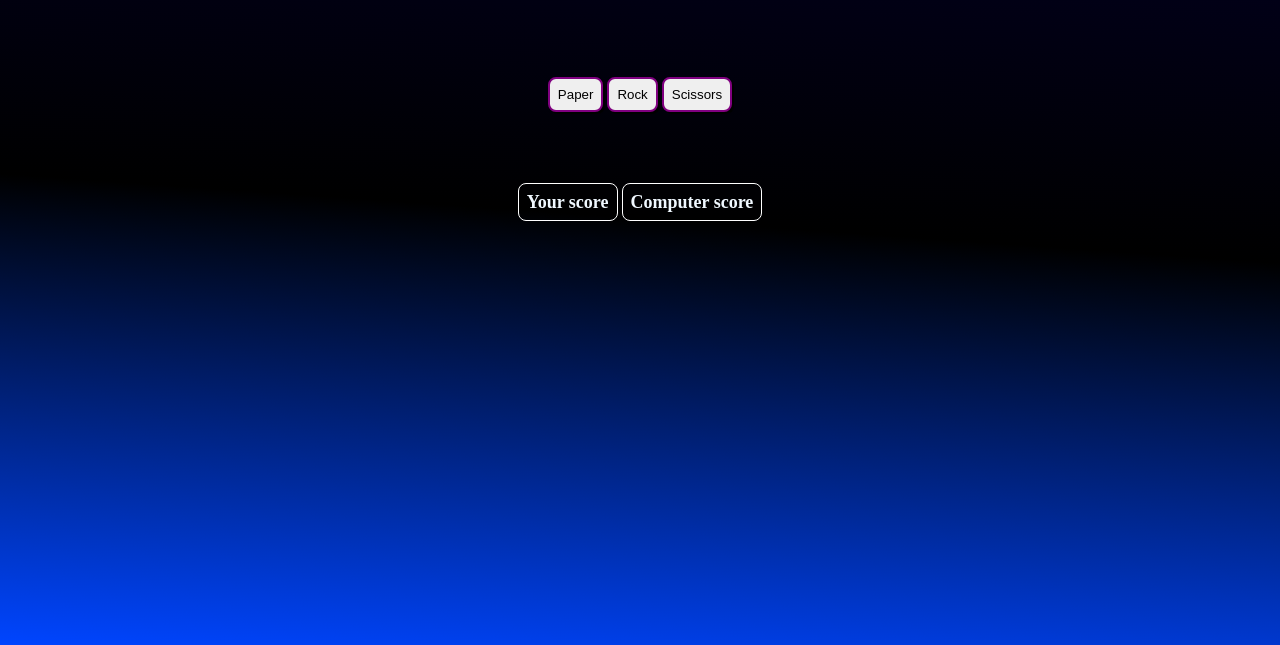
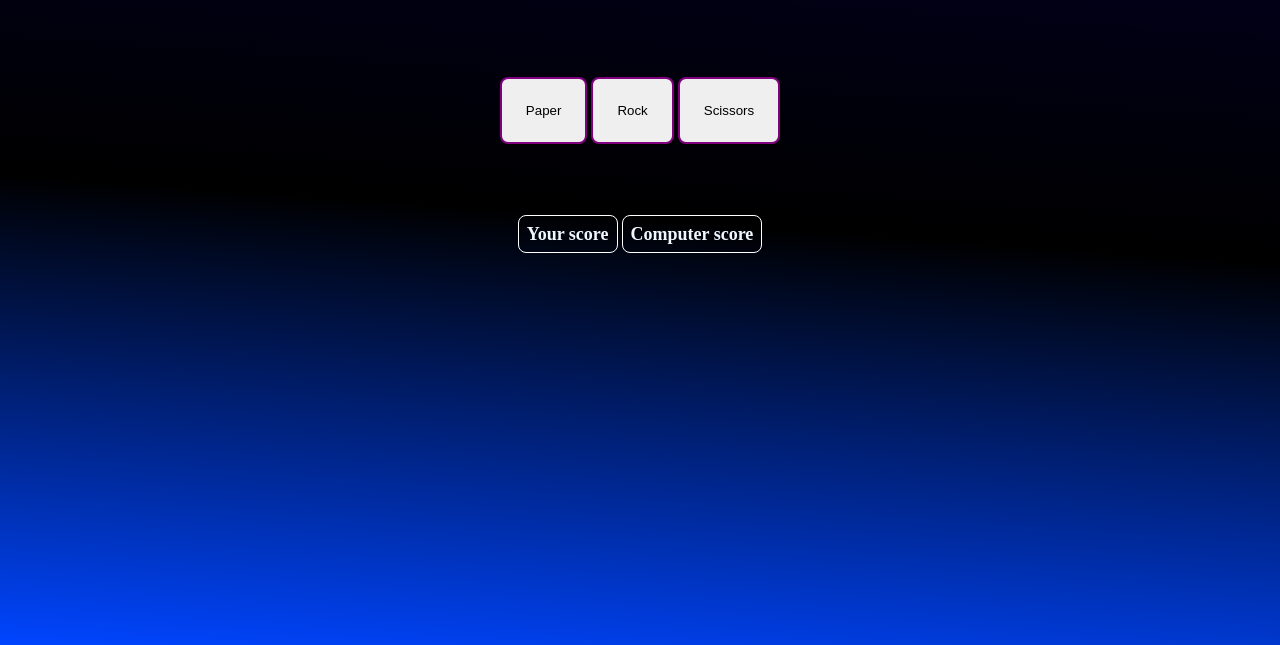
Before and after one commit to chucoyos/rock_paper_scissors, a plain HTML site: page index.html in a window 1280 px wide. Shown: the part 155-800 px from the top of the page. Drawn offline with Linux system fonts and the light colour scheme.

Commit message:
Change button style

```diff
--- a/styles.css
+++ b/styles.css
@@ -4,14 +4,14 @@
   box-sizing: border-box;
 }
 button {
-  padding: 8px;
+  padding: 24px;
   margin: auto;
   border: 2px solid purple;
   box-shadow: 2px 2px;
   border-radius: 8px;
 }
 button:hover {
-  padding-right: 15px;
+  background-color: lightgray;
   cursor: pointer;
 }
 h1 {
```
